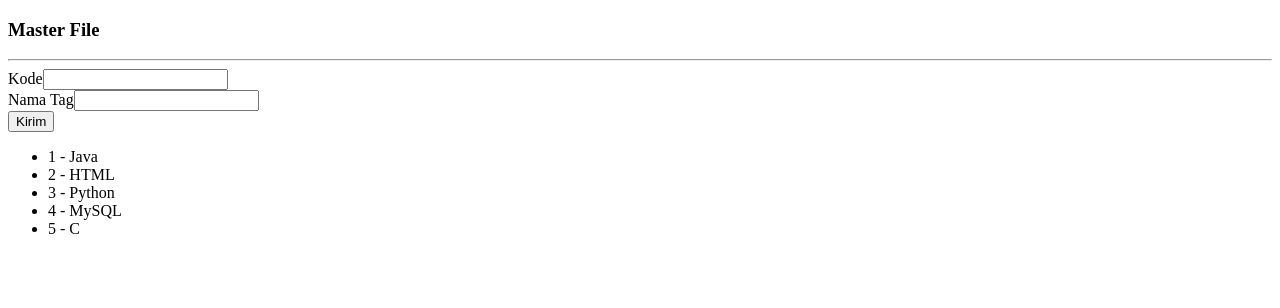
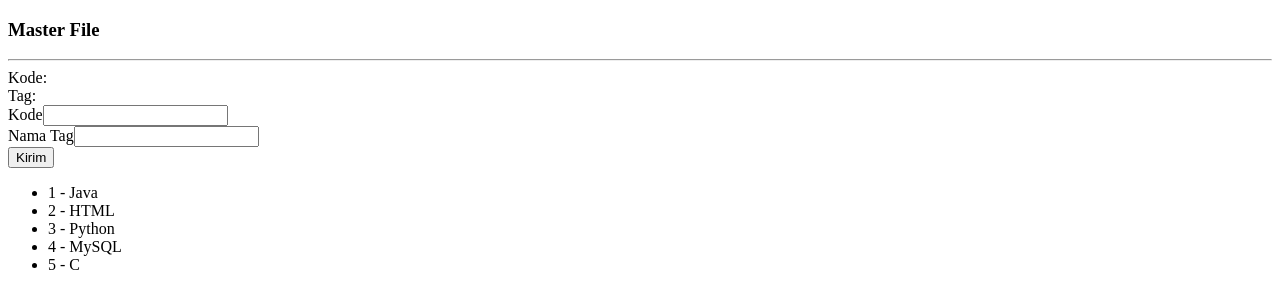
Before and after one commit to arraisi/belajar-angular-v6, an Angular app: page / in a window 1280 px wide. Shown: the top 308 px of the page. Built offline with nearby package versions, Linux system fonts and the light colour scheme.

Commit message:
membuat service

```diff
--- a/src/app/app.module.ts
+++ b/src/app/app.module.ts
@@ -5,6 +5,7 @@ import { AppComponent } from './app.component';
 import { DetailComponent } from './detail/detail.component';
 import { ListComponent } from './list/list.component';
 import { MasterComponent } from './master/master.component';
+import { MasterService } from './master/master.service';
 
 @NgModule({
   declarations: [
@@ -17,7 +18,9 @@ import { MasterComponent } from './master/master.component';
     BrowserModule,
     FormsModule
   ],
-  providers: [],
+  providers: [
+    MasterService
+  ],
   bootstrap: [AppComponent]
 })
 export class AppModule { }
--- a/src/app/detail/detail.component.ts
+++ b/src/app/detail/detail.component.ts
@@ -1,11 +1,16 @@
 import { Component, Input, Output, EventEmitter, OnInit } from '@angular/core';
 import { Master } from '../master/master.model';
+import { MasterService } from '../master/master.service';
 @Component({
     selector: 'app-detail',
     templateUrl: './detail.component.html'
 })
 
 export class DetailComponent implements OnInit {
+
+    constructor(private _service: MasterService){
+
+    }
 
     @Output()
     submited = new EventEmitter<Master>();
--- a/src/app/master/master.component.html
+++ b/src/app/master/master.component.html
@@ -1,5 +1,9 @@
 <h3>Master File</h3>
 <hr/>
+<div>
+  <div>Kode: {{currentValue.id}}</div>
+  <div>Tag: {{currentValue.tag}}</div>
+</div>
 <div>
   <app-detail (submited)="getData($event)"></app-detail>
 </div>
--- a/src/app/master/master.component.ts
+++ b/src/app/master/master.component.ts
@@ -1,20 +1,30 @@
 import { Component, OnInit } from '@angular/core';
 import { Master } from './master.model';
+import { MasterService } from './master.service';
+
 @Component({
   selector: 'app-master',
   templateUrl: './master.component.html'
 })
+
 export class MasterComponent implements OnInit {
 
   data: Master[] = [];
   title: string;
+  currentValue: Master;
+
+  constructor(private _service: MasterService) { }
 
   getData(data){
+    this._service.setId(data.id);
+    this._service.setTag(data.tag);
+    console.log(this._service.data);
     this.data.push(data);
   }
 
-  constructor() { }
+
   ngOnInit() {
+    this.currentValue = this._service.data;
     this.title = 'Tags'
     this.data = [
       new Master(1, "Java"),
--- /dev/null
+++ b/src/app/master/master.service.ts
@@ -0,0 +1,18 @@
+import {Injectable} from '@angular/core';
+import {Master} from './master.model';
+
+export class MasterService{
+
+
+    data: Master = new Master(null, null);
+
+    constructor(){}
+
+    setTag(value: string){
+        this.data.tag = value;
+    }
+
+    setId(value: number){
+        this.data.id = value;
+    }
+}
```
